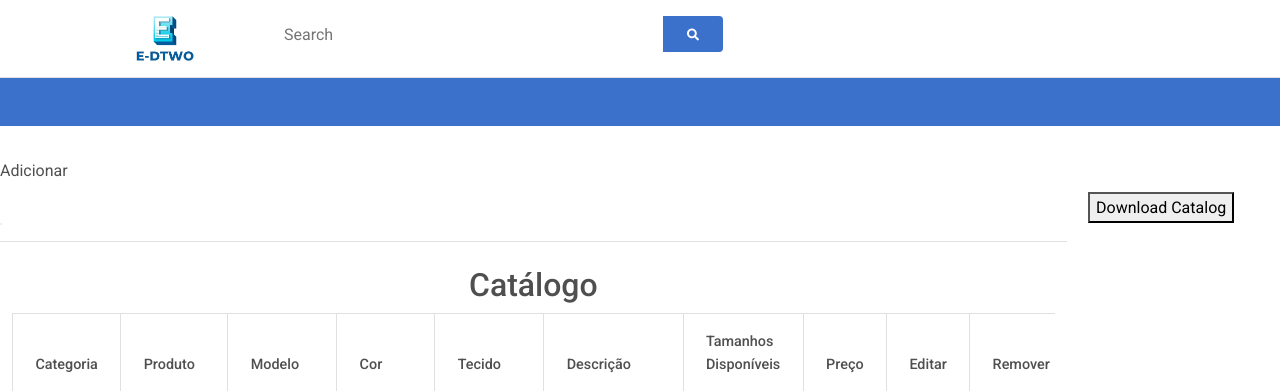
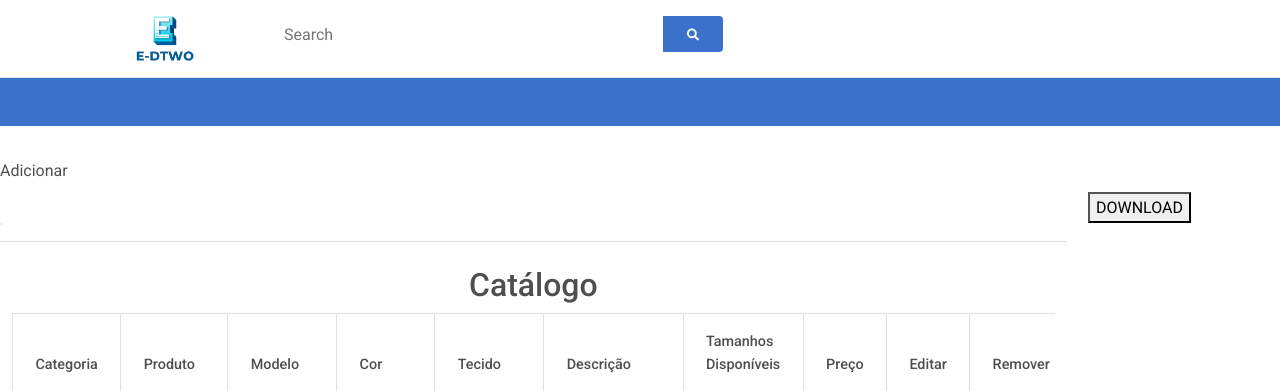
Before and after one commit to Iuiza/Trabalho_ED2, a Flask app: page /etapa1 in a window 1280 px wide. Shown: the top 391 px of the page. Run offline with Flask 3, Linux system fonts and the light colour scheme; some libraries are stand-ins or nearby versions.

Commit message:
botao download

```diff
--- a/templates/etapa1.html
+++ b/templates/etapa1.html
@@ -65,7 +65,7 @@
     <section class="">
       <!-- Download button -->
       <div class="download">
-        <button type="button" id="download-button">Download Catalog</button>
+        <button type="button" id="download-button">DOWNLOAD</button>
       </div>
       <!-- content -->
       <div class="col-lg-10">
```
